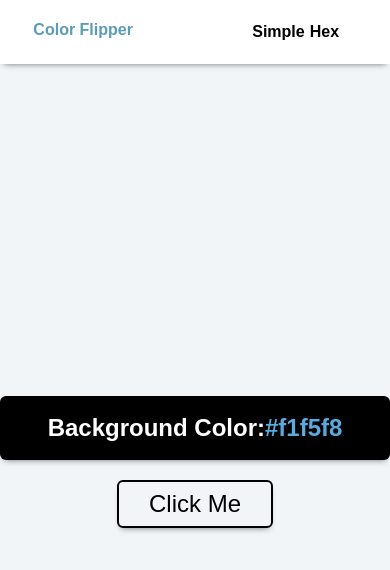
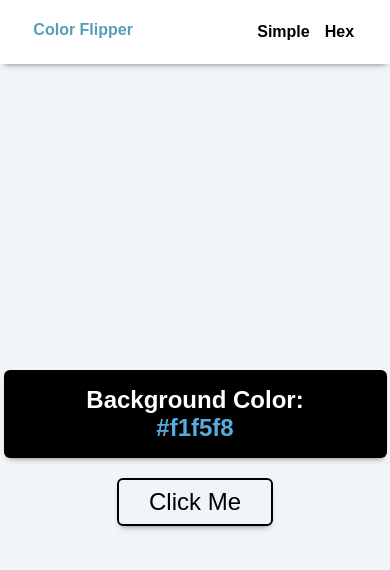
Before and after one commit to oramio-co/color_flipper, a plain HTML site: page index.html in a window 390 px wide. Drawn offline with Linux system fonts and the light colour scheme; a web font is replaced by a local one.

Commit message:
add responsive design to style

```diff
--- a/style.css
+++ b/style.css
@@ -1,24 +1,40 @@
 @import url("https://use.typekit.net/zft7xwb.css");
 
+/* Remove initial padding and margin. Set default background color. */
 html,
 body {
   margin: 0;
   padding: 0;
   background-color: #f1f5f8;
+}
+
+/* Set font to Open Sans. */
+body {
   font-family: open-sans, sans-serif;
   font-weight: 700;
   font-style: normal;
 }
 
+/* Adjust body width at very large viewports. */
+@media screen and (min-width:900px) {
+  body {
+    width: 900px;
+    margin: 0 auto;
+  }
+}
+
+/* Remove default list dot decorations. */
 ul {
   list-style: none;
 }
 
+/* Remove default coloring on anchor links. */
 a {
   text-decoration: none;
   color: black;
 }
 
+/* Space title and nav links evenly. */
 .nav-center {
   height: 4rem;
   background-color: white;
@@ -39,31 +55,47 @@ a {
 }
 
 .nav-links li {
-  margin-right: 5px;
+  margin-left: 15px;
 }
 
+/* Adjust nav link size for larger viewports. */
+@media screen and (min-width: 600px) {
+  .nav-links {
+    width: 20%;
+  }
+}
+
+/* Add underline on mouseover of anchor links. */
 .nav-links li a:hover {
   text-decoration: underline;
 }
 
+/* Set main content to remaining height without overspill.
+ * Center text and button horizontally and vertically.
+ */
 .container {
-  height: calc(100vh - 4rem - 4px);
+  height: calc(100vh - 6rem);
   display: flex;
   flex-direction: column;
   justify-content: center;
-  place-items: center;
+  align-items: center;
 }
 
 .splash {
-  width: 100%;
+  width: 90%;
   background-color: black;
   color: white;
-  height: 4rem;
   display: flex;
+  flex-direction: column;
   align-items: center;
   justify-content: center;
+  padding: 1rem;
   border-radius: 6px;
   box-shadow: 0 4px 6px -4px #727171;
+}
+
+.splash p {
+  margin: 0;
 }
 
 .color {
@@ -80,6 +112,14 @@ a {
   box-shadow: 0 4px 6px -4px #727171;
 }
 
+/* Adjust size of button on larger viewports. */
+@media screen and (min-width: 600px){
+  .btn {
+    width: 25%;
+  }
+}
+
+/* Change background on mouseover of button for clarity. */
 .btn:hover {
   background-color: rgba(170, 170, 170, 0.5);
 }
```
Lines whose indentation alone changed are shown as unchanged.
